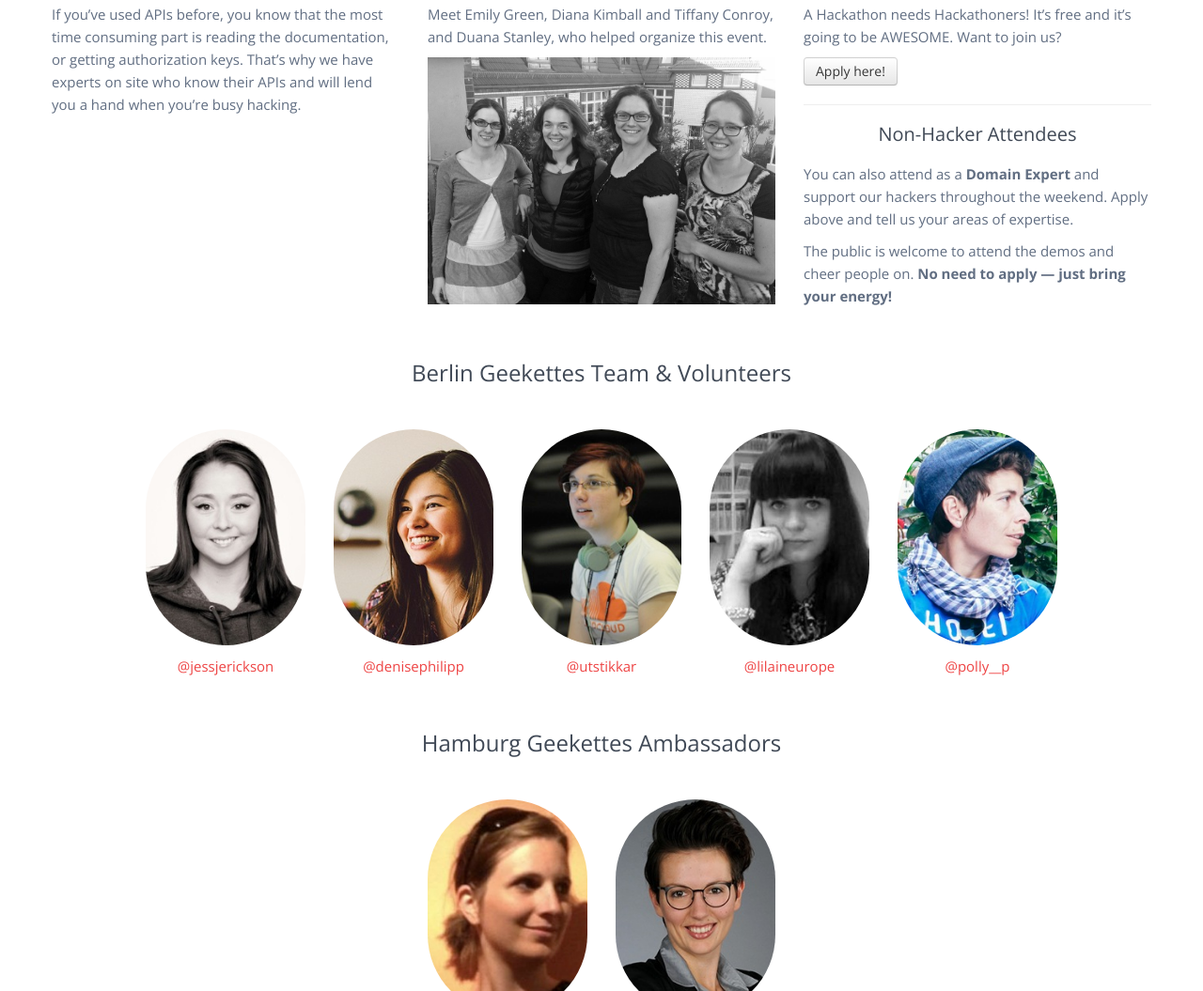
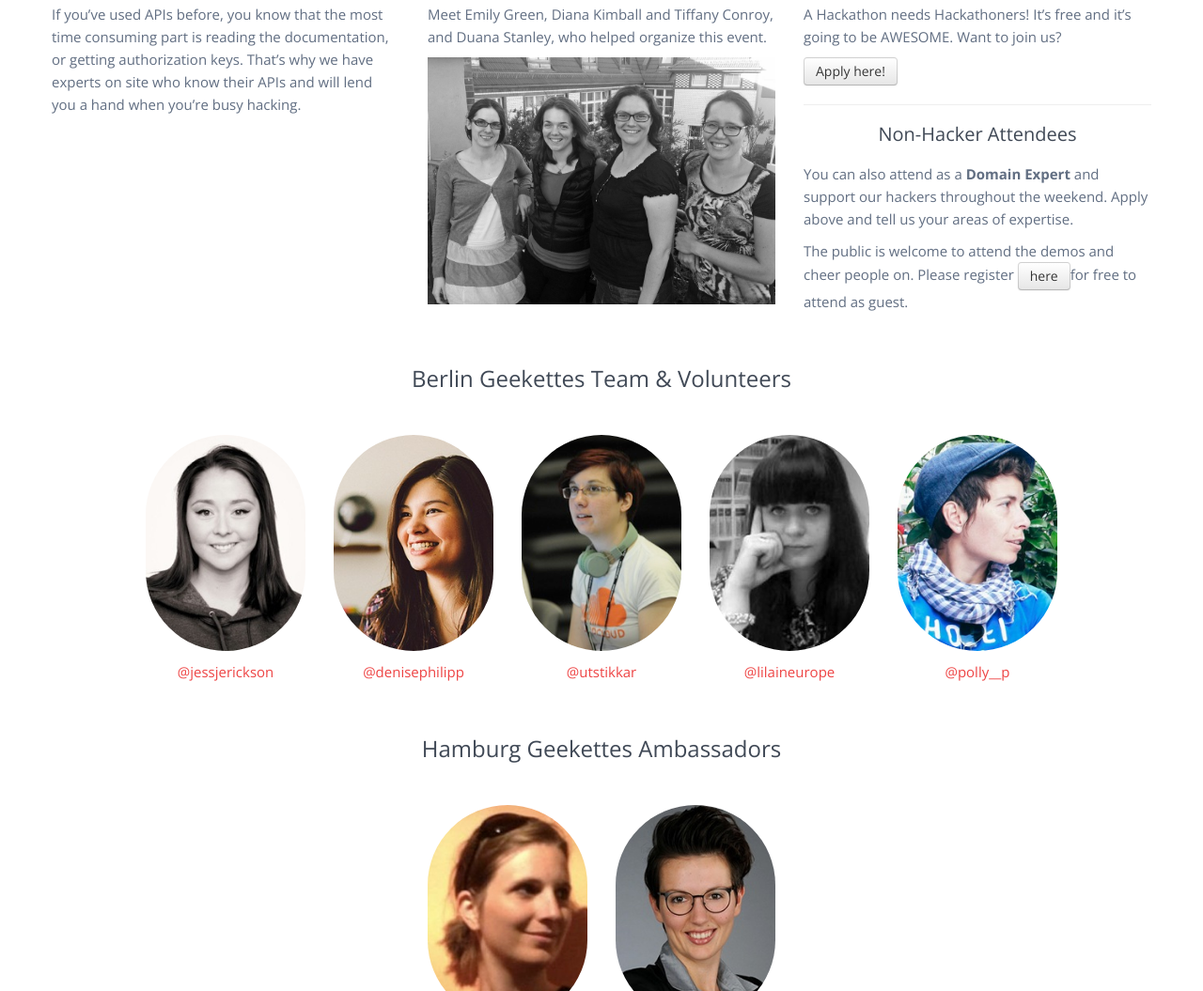
Before and after one commit to BerlinGeekettes/hackathon, a plain HTML site: page index.html in a window 1280 px wide. Shown: the part 2749-3804 px from the top of the page at 94% size. Drawn offline with nearby package versions, Linux system fonts and the light colour scheme.

Commit message:
guest registration

```diff
--- a/index.html
+++ b/index.html
@@ -200,7 +200,7 @@ we first review every applicant's profile.</p>
           <hr>
           <h4 class="text-centered">Non-Hacker Attendees</h4>
           <p>You can also attend as a <strong>Domain Expert</strong> and support our hackers throughout the weekend. Apply above and tell us your areas of expertise.</p>
-          <p>The public is welcome to attend the demos and cheer people on. <strong>No need to apply — just bring your energy!</strong></p>
+          <p>The public is welcome to attend the demos and cheer people on. Please register <a class="btn" href="https://geeketteshackguest.eventbrite.com/">here</a>for free to attend as guest.</p>
         </article>
 
         <div class="row-img">
```
